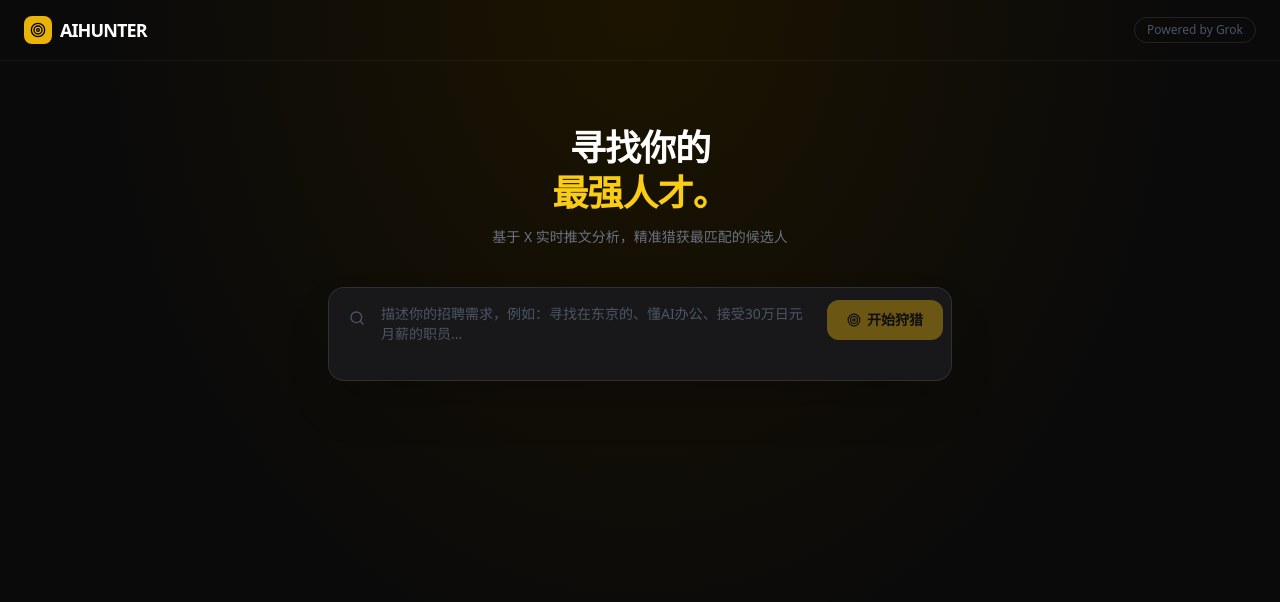
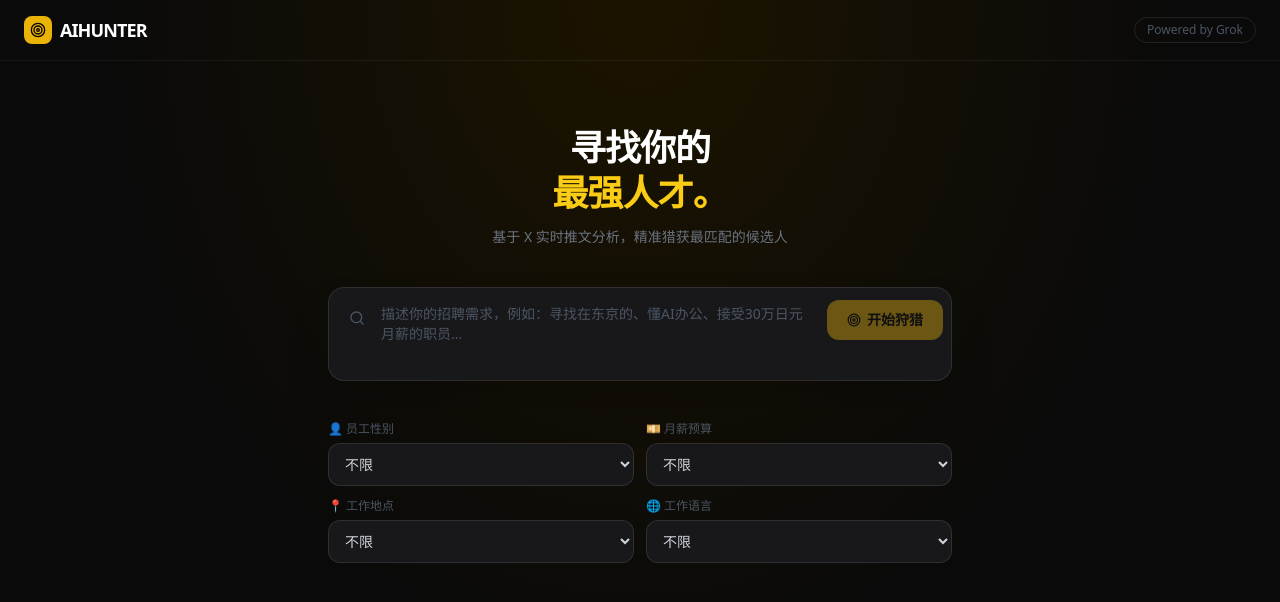
Before and after one commit to iam567/aihunter, a Next.js app: page / in a window 1280 px wide. Shown: the top 602 px of the page. Built offline with nearby package versions, Linux system fonts and the light colour scheme.

Commit message:
feat: filter dropdowns - gender/location/language/salary

```diff
--- a/src/app/page.tsx
+++ b/src/app/page.tsx
@@ -25,6 +25,10 @@ export default function AIHunterPage() {
   const [countdown, setCountdown] = useState(60);
   const countdownRef = useRef<NodeJS.Timeout | null>(null);
   const [excludeHandles, setExcludeHandles] = useState<string[]>([]);
+  const [gender, setGender] = useState('');
+  const [location, setLocation] = useState('');
+  const [language, setLanguage] = useState('');
+  const [salary, setSalary] = useState('');
 
   const nextBatch = () => {
     const currentHandles = candidates.map(c => c.handle).filter(Boolean);
@@ -68,10 +72,19 @@ export default function AIHunterPage() {
     }, 1000);
 
     try {
+      // 把筛选条件拼入查询
+      const filters = [
+        gender ? `性别：${gender}` : '',
+        location ? `工作地点：${location}` : '',
+        language ? `工作语言：${language}` : '',
+        salary ? `月薪预算：${salary}` : '',
+      ].filter(Boolean).join('，');
+      const fullQuery = filters ? `${query}。附加条件：${filters}` : query;
+
       const res = await fetch('/api/hunt', {
         method: 'POST',
         headers: { 'Content-Type': 'application/json' },
-        body: JSON.stringify({ query, excludeHandles: excluded }),
+        body: JSON.stringify({ query: fullQuery, excludeHandles: excluded }),
       });
       const data = await res.json();
       clearInterval(timer);
@@ -140,6 +153,79 @@ export default function AIHunterPage() {
               {isHunting ? <Sparkles className="w-3.5 h-3.5 animate-spin" /> : <Target className="w-3.5 h-3.5" />}
               {isHunting ? '狩猎中' : '开始狩猎'}
             </button>
+          </div>
+        </div>
+
+        {/* 筛选条件 */}
+        <div className="grid grid-cols-2 gap-3 mb-8">
+          {/* 性别 */}
+          <div>
+            <label className="text-xs text-gray-600 mb-1.5 block">👤 员工性别</label>
+            <select
+              value={gender}
+              onChange={e => setGender(e.target.value)}
+              className="w-full bg-zinc-900 border border-white/10 text-gray-300 text-sm rounded-xl px-3 py-2.5 focus:outline-none focus:border-yellow-500/50"
+            >
+              <option value="">不限</option>
+              <option value="男">男</option>
+              <option value="女">女</option>
+            </select>
+          </div>
+
+          {/* 月薪 */}
+          <div>
+            <label className="text-xs text-gray-600 mb-1.5 block">💴 月薪预算</label>
+            <select
+              value={salary}
+              onChange={e => setSalary(e.target.value)}
+              className="w-full bg-zinc-900 border border-white/10 text-gray-300 text-sm rounded-xl px-3 py-2.5 focus:outline-none focus:border-yellow-500/50"
+            >
+              <option value="">不限</option>
+              <option value="10万日元左右">10万日元左右</option>
+              <option value="20万日元左右">20万日元左右</option>
+              <option value="30万日元左右">30万日元左右</option>
+              <option value="50万日元左右">50万日元左右</option>
+              <option value="100万日元左右">100万日元左右</option>
+              <option value="300万日元左右">300万日元左右</option>
+            </select>
+          </div>
+
+          {/* 工作地点 */}
+          <div>
+            <label className="text-xs text-gray-600 mb-1.5 block">📍 工作地点</label>
+            <select
+              value={location}
+              onChange={e => setLocation(e.target.value)}
+              className="w-full bg-zinc-900 border border-white/10 text-gray-300 text-sm rounded-xl px-3 py-2.5 focus:outline-none focus:border-yellow-500/50"
+            >
+              <option value="">不限</option>
+              <option value="北海道">北海道</option>
+              <option value="埼玉県">埼玉県</option>
+              <option value="東京都">東京都</option>
+              <option value="京都府">京都府</option>
+              <option value="大阪府">大阪府</option>
+              <option value="兵庫県">兵庫県</option>
+              <option value="奈良県">奈良県</option>
+              <option value="和歌山県">和歌山県</option>
+              <option value="福岡県">福岡県</option>
+            </select>
+          </div>
+
+          {/* 工作语言 */}
+          <div>
+            <label className="text-xs text-gray-600 mb-1.5 block">🌐 工作语言</label>
+            <select
+              value={language}
+              onChange={e => setLanguage(e.target.value)}
+              className="w-full bg-zinc-900 border border-white/10 text-gray-300 text-sm rounded-xl px-3 py-2.5 focus:outline-none focus:border-yellow-500/50"
+            >
+              <option value="">不限</option>
+              <option value="中文">中文</option>
+              <option value="日语">日语</option>
+              <option value="英语">英语</option>
+              <option value="越南语">越南语</option>
+              <option value="韩语">韩语</option>
+            </select>
           </div>
         </div>
 
```
